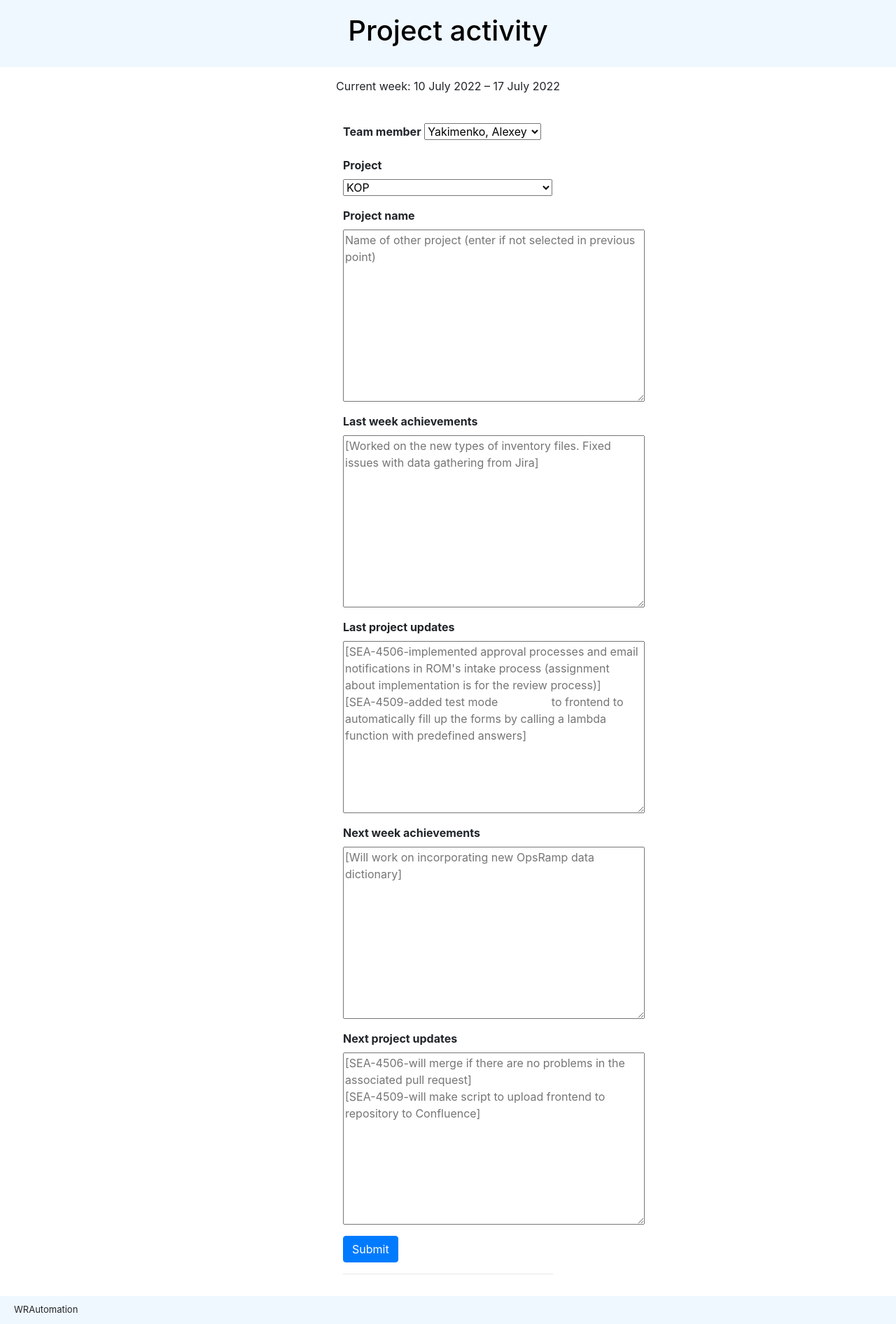
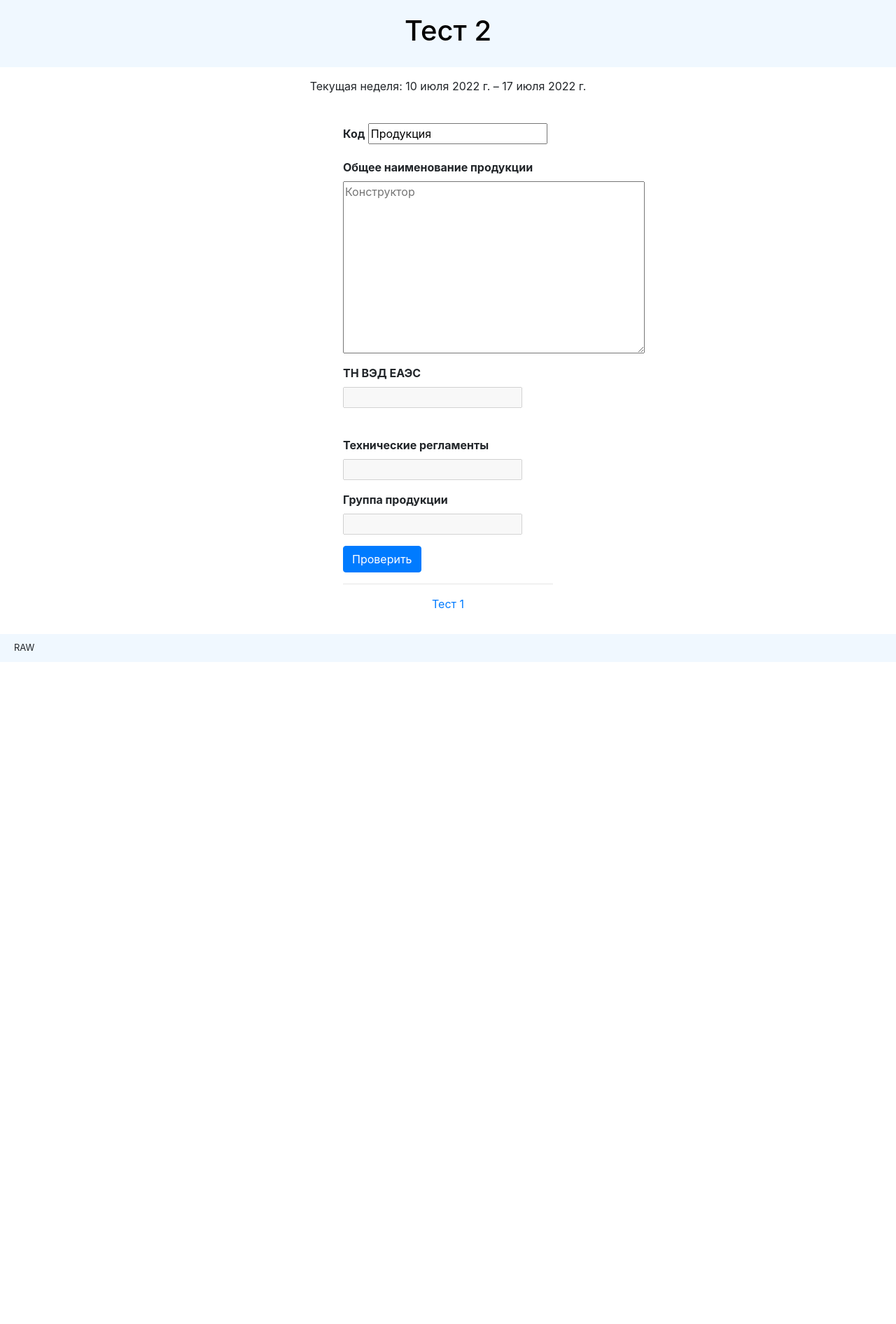
Before and after one commit to proevgenii/goods_safety_service, a Django app: page /test_2/ in a window 1280 px wide. Shown: the whole page at 70% size. After the commit the page ends 946 px from the top, so only its background shows below. Run offline with Django 3.2, Linux system fonts and the light colour scheme; some libraries are stand-ins or nearby versions.

Commit message:
views updated

```diff
--- a/django/polls/forms.py
+++ b/django/polls/forms.py
@@ -2,111 +2,31 @@ from django import forms
 from django.core import validators
 from collections import deque
 
-TEAM_MEMBERS = (("Yakimenko, Alexey", "Yakimenko, Alexey"),
-                ("Hernandez, Hector", "Hernandez, Hector"),
-                ("Karasev, Aleksei", "Karasev, Aleksei"),
-                ("Muratov, Simar", "Muratov, Simar"),
-                ("Lukashin, Alexey", "Lukashin, Alexey"),
-                ("CastroMeza, Jesus", "CastroMeza, Jesus"),
-                ("Millan, Sebastian", "Millan, Sebastian"))
 
-BACKUP_MEMBERS = (("Lukashin, Alexey", "Lukashin, Alexey"),
-                  ("Yakimenko, Alexey", "Yakimenko, Alexey"),
-                  ("Millan, Sebastian", "Millan, Sebastian"),
-                  ("CastroMeza, Jesus", "CastroMeza, Jesus"),
-                  ("Muratov, Simar", "Muratov, Simar"),
-                  ("Hernandez, Hector", "Hernandez, Hector"),
-                  ("Karasev, Aleksei", "Karasev, Aleksei"))
-
-PROJECT_END_DATE = (("Development Support", "Development\nSupport"),
-                    ("KOP: Operational Support", "KOP: Operational\nSupport"),
-                    ("ITO: Development Support", "ITO: Development\nSupport"),
-                    ("ITO: Development Support KOP: Operational Support", "ITO: Development\nSupport\nKOP: Operational\nSupport"))
+TEMPLATES = (("ШИНЫ"),
+             ("9032"),
+             ("Электромагнитная совместимость технических средств"),
+             ("Игрушки прочие"),
+             ("Конструктор"))
 
 
-EXAMPLES = (("DataOps\nOneID SSO\nPOC's"),
-            ("[DataOps-developed the first component of auto-reporter, ready to deploy]\n[OneID SSO-made all necessary changes in OpAMs]\n[POC's-wrote a code example\
-           of transfering data from Athena to PowerBi through AWS tools]"),
-            ("[SEA-4506-implemented approval processes and email notifications in ROM's intake process (assignment about implementation is for the review process)]\n[SEA-4509-added test mode\
-                 to frontend to automatically fill up the forms by calling a lambda function with predefined answers]"),
-            ("[SEA-4506-will merge if there are no problems in the associated pull request]\n[SEA-4509-will make script to upload frontend to repository to Confluence]"),
-            ("Name of other project (enter if not selected in previous point)"),
-            ("[Worked on the new types of inventory files. Fixed issues with data gathering from Jira]"),
-            ("[Will work on incorporating new OpsRamp data dictionary]"))
-
-PROJECTS = (("KOP", "KOP"),
-            ("ITO", "ITO"),
-            ("GBS - DXG AutoOnboarding Process",
-             "GBS - DXG AutoOnboarding Process"),
-            ("Team Analytics and Performance", "Team Analytics and Performance"),
-            ("BCD Documentation and OpAMs", "BCD Documentation and OpAMs"),
-            ("Other", "Other"))
+class TestOne(forms.Form):
+    code = forms.CharField(max_length=100, initial="Продукция", required=True)
+    common_naming = forms.CharField(
+        widget=forms.Textarea(attrs={'placeholder': TEMPLATES[0]}), max_length=300, help_text=TEMPLATES[0], required=True)
+    tn_ved = forms.CharField(
+        widget=forms.Textarea(attrs={'placeholder': TEMPLATES[1]}), max_length=300, help_text=TEMPLATES[1], required=True)
+    tech_req = forms.CharField(
+        widget=forms.Textarea(attrs={'placeholder': TEMPLATES[2]}), max_length=300, help_text=TEMPLATES[2], required=True)
+    group_prod = forms.CharField(
+        widget=forms.Textarea(attrs={'placeholder': TEMPLATES[3]}), max_length=300, help_text=TEMPLATES[3], required=True)
+    error = forms.CharField(max_length=100, disabled=True, required=False)
 
 
-def check_project(value: list) -> None:
-    data = str(value).splitlines()
-    deque(map(lambda x: x.lower(), data))
-    if "opam" in data or "bcd" in data:
-        raise forms.ValidationError("OpAM/BCD is not a project")
-
-
-def check_quantity(projects: list, achievements: list) -> bool:
-    return len(str(projects).splitlines()) == len(str(achievements).splitlines())
-
-
-def check_brackets(value: list) -> None:
-    data = str(value).splitlines()
-    for line in data:
-        if "[" not in line or "]" not in line:
-            raise forms.ValidationError(
-                "You should use '[' and ']' for every achievement or update")
-
-
-def check_dashes(value: list) -> None:
-    data = str(value).splitlines()
-    for line in data:
-        if line.count("-") < 2:
-            raise forms.ValidationError(
-                "You should enter data like 'ticket-number-update' for every update")
-
-
-class UserForm(forms.Form):
-
-    team_member = forms.ChoiceField(choices=TEAM_MEMBERS)
-    team = forms.CharField(max_length=100, initial="Solutions Design")
-    status = forms.CharField(max_length=100, initial="Active")
-    team_member_backup = forms.ChoiceField(choices=BACKUP_MEMBERS)
-    assigned_projects = forms.CharField(
-        widget=forms.Textarea(attrs={'placeholder': EXAMPLES[0]}), max_length=300, help_text=EXAMPLES[0], validators=[check_project, ])
-    achievements = forms.CharField(
-        widget=forms.Textarea(attrs={'placeholder': EXAMPLES[1]}), max_length=300, help_text=EXAMPLES[1],)
-    project_end_date = forms.ChoiceField(choices=PROJECT_END_DATE)
-
-    def clean_achievements(self):
-        cleaned_data = super(UserForm, self).clean()
-        projects = cleaned_data.get('assigned_projects')
-        achievements = cleaned_data.get('achievements')
-        if not check_quantity(projects,   achievements):
-            raise forms.ValidationError(
-                "Quantity of projects must be the same in both projects' and achievements' fields")
-        for line in str(achievements).splitlines():
-            if "[" not in line or "]" not in line:
-                raise forms.ValidationError(
-                    "You should use '[' and ']' for every achievement")
-        return cleaned_data.get('achievements')
-
-
-class ProjectForm(forms.Form):
-
-    team_member = forms.ChoiceField(choices=TEAM_MEMBERS)
-    project = forms.ChoiceField(choices=PROJECTS)
-    project_name = forms.CharField(
-        widget=forms.Textarea(attrs={'placeholder': EXAMPLES[4]}), max_length=300, help_text=EXAMPLES[4], required=False)
-    last_week_achievements = forms.CharField(
-        widget=forms.Textarea(attrs={'placeholder': EXAMPLES[5]}), max_length=300, help_text=EXAMPLES[5], validators=[check_brackets, ])
-    last_project_updates = forms.CharField(
-        widget=forms.Textarea(attrs={'placeholder': EXAMPLES[2]}), max_length=300, help_text=EXAMPLES[2], validators=[check_brackets, check_dashes, ])
-    next_week_achievements = forms.CharField(
-        widget=forms.Textarea(attrs={'placeholder': EXAMPLES[6]}), max_length=300, help_text=EXAMPLES[6], validators=[check_brackets, ])
-    next_project_updates = forms.CharField(
-        widget=forms.Textarea(attrs={'placeholder': EXAMPLES[3]}), max_length=300, help_text=EXAMPLES[3], validators=[check_brackets, check_dashes, ])
+class TestTwo(forms.Form):
+    code = forms.CharField(max_length=100, initial="Продукция", required=True)
+    common_naming = forms.CharField(
+        widget=forms.Textarea(attrs={'placeholder': TEMPLATES[4]}), max_length=300, help_text=TEMPLATES[0], required=True)
+    tn_ved = forms.CharField(max_length=100, disabled=True, required=False)
+    tech_req = forms.CharField(max_length=100, disabled=True, required=False)
+    group_prod = forms.CharField(max_length=100, disabled=True, required=False)
--- a/django/polls/templates/test_2.html
+++ b/django/polls/templates/test_2.html
@@ -4,7 +4,7 @@
 
 <head>
 	<meta http-equiv="Content-Type" content="text/html; charset=windows-1251" />
-	<title>Project activity</title>
+	<title>Тест 2</title>
 	<style type="text/css">
 		.header {
 			height: 60px;
@@ -55,33 +55,10 @@
 	<table cellpadding="0" cellspacing="0" width="100%" align="center">
 		<tr>
 			<td colspan="3" class="header">
-				<h1 align="center" style="color:Black">Project activity</h1>
+				<h1 align="center" style="color:Black">Тест 2</h1>
 			</td>
 		</tr>
 		<tr>
-			<!--
-			<td class="left_col">
-				<h2>Tips</h2>
-				<ul>
-					<li>Project name:<br>
-						project_name <b>(only if not selected in previous point)</b></li>
-					<li>Last week achievements:<br>
-						[sentence_with_main_achievement_on_business_language]<br>
-					</li>
-					<li>Last project updates:<br>
-						[SEA-number-what_did_you_do]<br>
-					</li>
-					<li>Next week achievements:<br>
-						[sentence_with_main_goals_for_next_week_on_business_language]<br>
-					</li>
-					<li>Next project updates:<br>
-						[SEA-number-what_are_you_going_to_do]<br>
-					</li>
-					<li>Try to use business language</li>
-					<li><b>Put "[" and "]" as it's shown in tips and examples</b></li>
-				</ul>
-			</td>
-			-->
 			<td class="center_col">
 				<p align="center" id="date">" "</p>
 				<div class="i-am-centered">
@@ -97,20 +74,20 @@
 							}
 							weekEndDt = weekEndDt.setDate(weekBgnDt.getDate() + 7)
 
-							wBeginDate = new Intl.DateTimeFormat('en-GB', {
+							wBeginDate = new Intl.DateTimeFormat('ru', {
 								day: 'numeric', year: 'numeric',
 								month: '2-digit'
 							}).format(weekBgnDt);
-							wEndDate = new Intl.DateTimeFormat('en-GB', {
+							wEndDate = new Intl.DateTimeFormat('ru', {
 								day: 'numeric', year: 'numeric', month:
 									'2-digit'
 							}).format(weekEndDt);
 
-							wBeginDateLng = new Intl.DateTimeFormat('en-GB', {
+							wBeginDateLng = new Intl.DateTimeFormat('ru', {
 								day: 'numeric', year: 'numeric',
 								month: 'long'
 							}).format(weekBgnDt);
-							wEndDateLng = new Intl.DateTimeFormat('en-GB', {
+							wEndDateLng = new Intl.DateTimeFormat('ru', {
 								day: 'numeric', year: 'numeric',
 								month: 'long'
 							}).format(weekEndDt);
@@ -119,7 +96,7 @@
 							// console.log(wEndDate, "-", wEndDateLng)
 
 							for (let i = weekBgnDt; i <= weekEndDt;) {
-								dateCols.push(new Intl.DateTimeFormat('en-GB', {
+								dateCols.push(new Intl.DateTimeFormat('ru', {
 									day: 'numeric', year: 'numeric',
 									month: '2-digit'
 								}).format(i));
@@ -129,68 +106,45 @@
 
 							// console.log({ wBeginDate, wBeginDateLng, wEndDate, wEndDateLng, dateCols })
 
-							document.getElementById("date").innerHTML = "Current week: " + wBeginDateLng + " \u2013 " + wEndDateLng;
+							document.getElementById("date").innerHTML = "Текущая неделя: " + wBeginDateLng + " \u2013 " + wEndDateLng;
 						</script>
 						<div class="form-group">
-							<label><b>Team member</b></label>
-							{{ form.team_member }}
+							<label><b>Код</b></label>
+							{{ form.code }}
+                            {{ form.code.errors }}
 						</div>
 						<div class="form-group">
-							<label><b>Project</b></label>
-							{{ form.project }}
+							<label><b>Общее наименование продукции</b></label>
+							{{ form.common_naming }}
+                            {{ form.common_naming.errors }}
 						</div>
 						<div class="form-group">
-							<label><b>Project name</b></label>
-							{{ form.project_name }}
+							<label><b>ТН ВЭД ЕАЭС</b></label>
+							{{ form.tn_ved }}
+                            {{ form.tn_ved.errors }}
 						</div>
-						<div class="form-group">
-							<label><b>Last week achievements</b></label>
-							{{ form.last_week_achievements }}
-							{{ form.last_week_achievements.errors }}
-						</div>
-						<div class="form-group">
-							<label><b>Last project updates</b></label>
-							{{ form.last_project_updates }}
-							{{ form.last_project_updates.errors }}
-						</div>
-						<div class="form-group">
-							<label><b>Next week achievements</b></label>
-							{{ form.next_week_achievements }}
-							{{ form.next_week_achievements.errors }}
-						</div>
-						<div class="form-group">
-							<label><b>Next project updates</b></label>
-							{{ form.next_project_updates }}
-							{{ form.next_project_updates.errors }}
-						</div>
-						<button type="submit" class="btn btn-primary">Submit</button>
-						<hr>
-						<!-- <p align="center"><a href="../user">User activity</a></p> -->
+				</div>
+				<div class="i-am-centered">
+					<div class="form-group">
+						<label><b>Технические регламенты</b></label>
+						{{ form.tech_req }}
+						{{ form.tech_req.errors }}
+					</div>
+					<div class="form-group">
+						<label><b>Группа продукции</b></label>
+						{{ form.group_prod }}
+						{{ form.group_prod.errors }}
+					</div>
+					<button type="submit" class="btn btn-primary">Проверить</button>
+					<hr>
+					<p align="center"><a href="../test_1">Тест 1</a></p>
 				</div>
 			</td>
-			<!--
-			<td class="right_col">
-				<h2>Examples</h2>
-				<div class="form-group">
-					<p><b>Last week achievements</b><br />
-						<span style="white-space: pre-line">{{form.last_week_achievements.help_text}}</span>
-					</p>
-					<p><b>Last project updates</b><br />
-						<span style="white-space: pre-line">{{form.last_project_updates.help_text}}</span>
-					</p>
-					<p><b>Next week achievements</b><br />
-						<span style="white-space: pre-line">{{form.next_week_achievements.help_text}}</span>
-					</p>
-					<p><b>Next project updates</b><br />
-						<span style="white-space: pre-line">{{form.next_project_updates.help_text}}</span>
-					</p>
-				</div>
-
-			</td>
-			-->
 			</form>
 		</tr>
 		<tr>
-			<td colspan="3" class="footer">WRAutomation</td>
+			<td colspan="3" class="footer">
+				RAW
+			</td>
 		</tr>
 	</table>
--- a/django/polls/views.py
+++ b/django/polls/views.py
@@ -1,7 +1,7 @@
 from django.shortcuts import render
 from django.views.decorators.csrf import ensure_csrf_cookie
-from .forms import UserForm, ProjectForm
-from .models import UserActivity, ProjectActivity
+from .forms import TestOne, TestTwo
+from .models import OneActivity, TwoActivity
 import json
 import sys
 # Create your views here.
@@ -9,22 +9,19 @@ import sys
 @ensure_csrf_cookie
 def test_1_view(request):
     if request.method == "POST":
-        form = UserForm(request.POST or None)
+        form = TestOne(request.POST or None)
         if form.is_valid():
-            report = UserActivity()
-            report.team_member = form.cleaned_data["team_member"]
-            report.team = form.cleaned_data["team"]
-            report.status = form.cleaned_data["status"]
-            report.team_member_backup = form.cleaned_data["team_member_backup"]
-            report.assigned_projects = form.cleaned_data["assigned_projects"]
-            report.achievements = form.cleaned_data["achievements"]
-            report.project_end_date = form.cleaned_data["project_end_date"]
-            report.invoke_lambda(report.build_report())
+            report = OneActivity()
+            report.code= form.cleaned_data["code"]
+            report.common_naming = form.cleaned_data["common_naming"]
+            report.tn_ved = form.cleaned_data["tn_ved"]
+            report.tech_req = form.cleaned_data["tech_req"]
+            report.group_prod = form.cleaned_data["group_prod"]
             return render(request, "map.html")
         elif form.is_valid() != True:
             sys.stdout.write(json.dumps(form.errors, indent=4))
     else:
-        form = UserForm()
+        form = TestOne()
     context = dict()
     context['form'] = form
     return render(request, "test_1.html", context)
@@ -36,23 +33,16 @@ def result_view(request):
 @ensure_csrf_cookie
 def test_2_view(request):
     if request.method == "POST":
-        form = ProjectForm(request.POST or None)
+        form = TestTwo(request.POST or None)
         if form.is_valid():
-            invoker = UserActivity()
-            report = ProjectActivity()
-            report.team_member = form.cleaned_data["team_member"]
-            report.project = form.cleaned_data["project"]
-            report.project_name = form.cleaned_data["project_name"]
-            report.last_week_achievements = form.cleaned_data["last_week_achievements"]
-            report.last_project_updates = form.cleaned_data["last_project_updates"]
-            report.next_week_achievements = form.cleaned_data["next_week_achievements"]
-            report.next_project_updates = form.cleaned_data["next_project_updates"]
-            invoker.invoke_lambda(report.build_report())
+            report = TwoActivity()
+            report.code= form.cleaned_data["code"]
+            report.common_naming = form.cleaned_data["common_naming"]
             return render(request, "map.html")
         elif form.is_valid() != True:
             sys.stdout.write(json.dumps(form.errors, indent=4))
     else:
-        form = ProjectForm()
+        form = TestTwo()
     context = dict()
     context['form'] = form
     return render(request, "test_2.html", context)
```
Also changed, not shown: django/polls/models.py (+13 -138 lines), django/polls/templates/test_1.html (+28 -56 lines).
